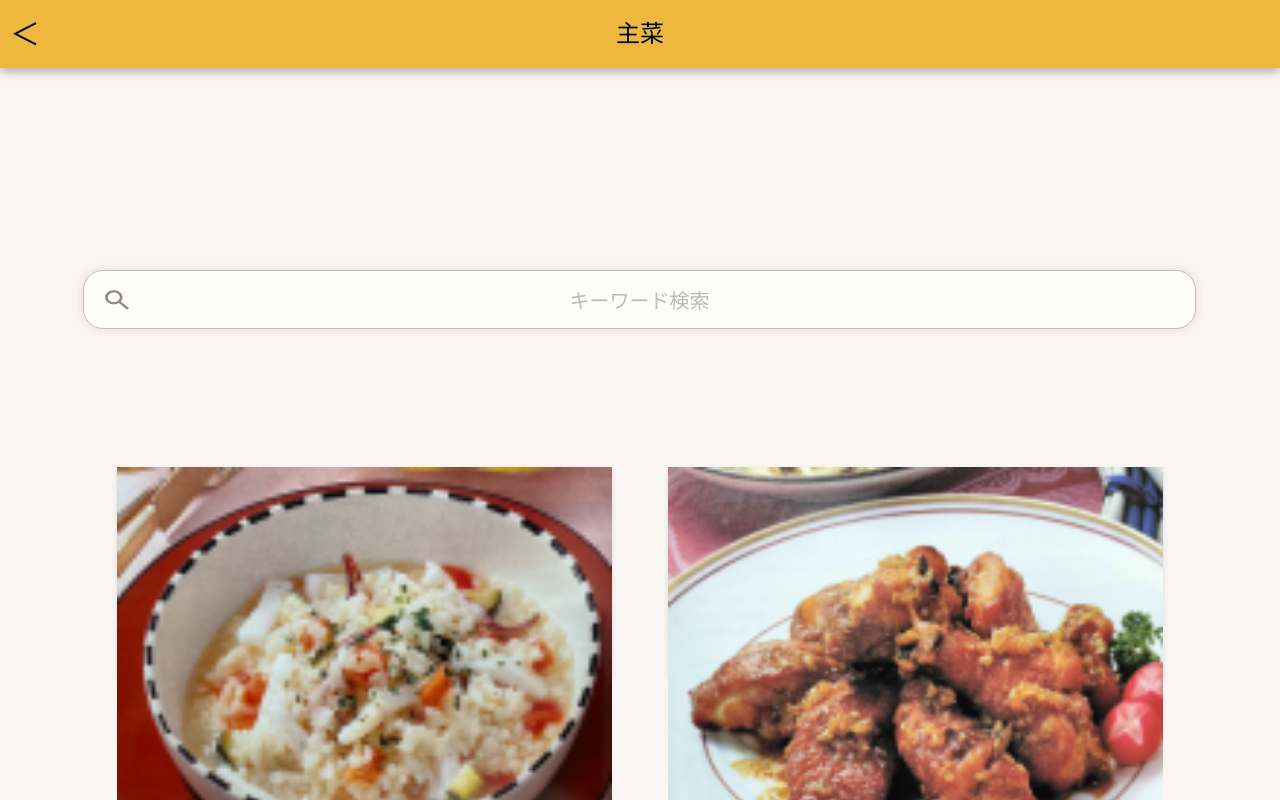
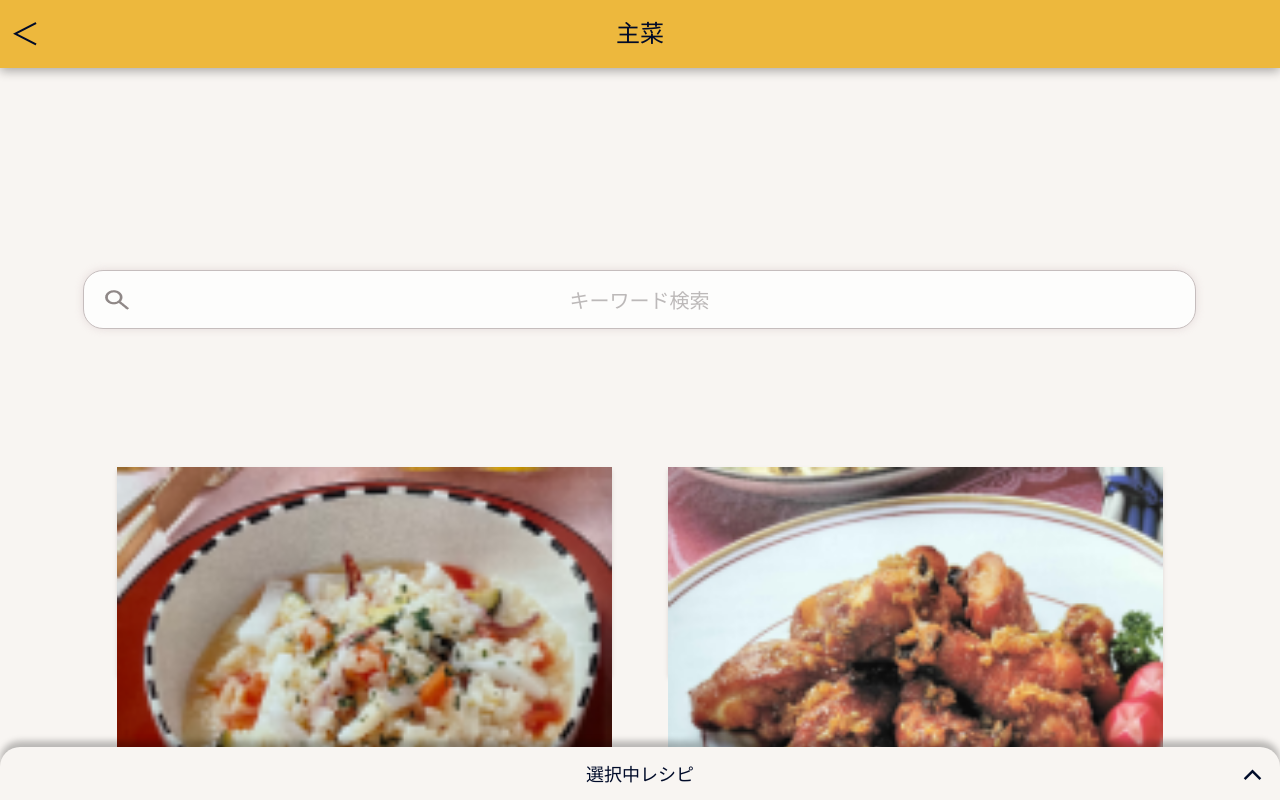
Before and after one commit to kousei-s/makeck_front, a React (Vite) app: page /RecipeSelection in a window 1280 px wide. Shown: the top 800 px of the page. Built offline with nearby package versions, Linux system fonts and the light colour scheme; a web font is replaced by a local one.

Commit message:
[update] css微調整

```diff
--- a/src/styles/modal.css
+++ b/src/styles/modal.css
@@ -1,13 +1,16 @@
 /* レシピ選択中モーダル */
 .modal_bottom {
-    width: auto;
-    height: 55px;
-    background-color: #F8F5F2;
-    border-radius: 20px 20px 0 0;   /*左上と右上の角を丸くする*/
-    box-shadow: 0 -6px 6px rgba(0, 0, 0, 0.25);
+    position: fixed;                /*モーダル固定*/
+    bottom: -2px;                      /*モーダル固定*/
+    width: 100%;                    /*横幅*/
+    height: 55px;                   /*高さ*/
+    background-color: var(--base-color);    /*背景色*/
+    border-radius: 20px 20px 0 0;   /*左上と右上の角丸*/
+    box-shadow: 0 -6px 6px rgba(0, 0, 0, 0.25); /*閉状態の影*/
     display: flex;
     align-items: center;            /*垂直中央*/
     justify-content: center;        /*水平中央*/
+    z-index: 100;
 
 }
 
```
